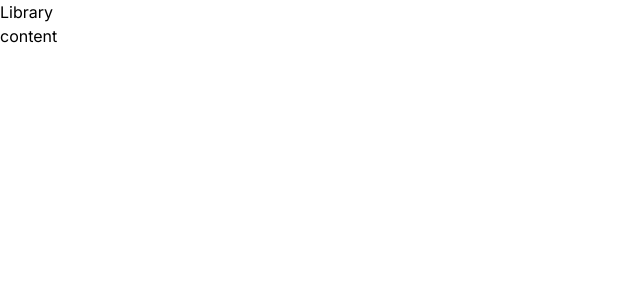
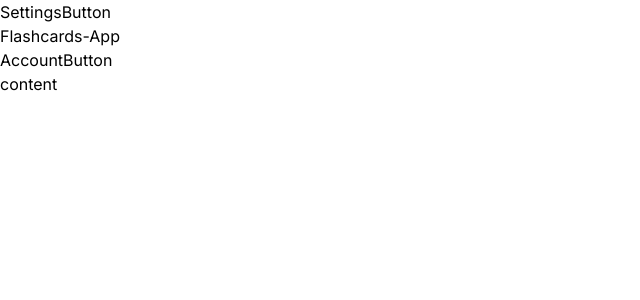
Before and after one commit to jakob-rzeppa/flashcards-app, a Next.js app: page /library in a window 1280 px wide. Shown: the top 300 px of the page, without its empty margins (0-640 px from the left). Built offline with nearby package versions, Linux system fonts and the light colour scheme.

Commit message:
add header components

```diff
--- a/app/layout.tsx
+++ b/app/layout.tsx
@@ -3,6 +3,10 @@ import { Inter } from "next/font/google";
 import "./globals.css";
 
 const inter = Inter({ subsets: ["latin"] });
+
+import Header from "@/components/Header";
+import AccountButton from "@/components/AccountButton";
+import SettingsButton from "@/components/SettingsButton";
 
 export const metadata: Metadata = {
   title: "flashcards-app",
@@ -16,7 +20,14 @@ export default function RootLayout({
 }>) {
   return (
     <html lang="en">
-      <body className={inter.className}>{children}</body>
+      <body className={inter.className}>
+        <Header>
+          <SettingsButton />
+          <h1>Flashcards-App</h1>
+          <AccountButton />
+        </Header>
+        {children}
+      </body>
     </html>
   );
 }
--- a/app/library/[courseName]/layout.tsx
+++ b/app/library/[courseName]/layout.tsx
@@ -1,7 +1,17 @@
-import React from "react";
+import React, { ReactNode } from "react";
 
-function CourseLayout() {
-  return <div>CourseLayout</div>;
+interface Props {
+  children: ReactNode;
+  params: { courseName: string };
+}
+
+function CourseLayout({ children, params }: Props) {
+  return (
+    <div>
+      <h1 className="text-center text-3xl font-bold">{params.courseName}</h1>
+      {children}
+    </div>
+  );
 }
 
 export default CourseLayout;
--- a/app/library/layout.tsx
+++ b/app/library/layout.tsx
@@ -7,14 +7,7 @@ interface Props {
 }
 
 function LibraryLayout({ children }: Props) {
-  return (
-    <div>
-      <Header>
-        <h1>Library</h1>
-      </Header>
-      {children}
-    </div>
-  );
+  return <div>{children}</div>;
 }
 
 export default LibraryLayout;
--- /dev/null
+++ b/components/AccountButton.tsx
@@ -0,0 +1,7 @@
+import React from "react";
+
+function AccountButton() {
+  return <div>AccountButton</div>;
+}
+
+export default AccountButton;
--- /dev/null
+++ b/components/SettingsButton.tsx
@@ -0,0 +1,7 @@
+import React from "react";
+
+function SettingsButton() {
+  return <div>SettingsButton</div>;
+}
+
+export default SettingsButton;
```
